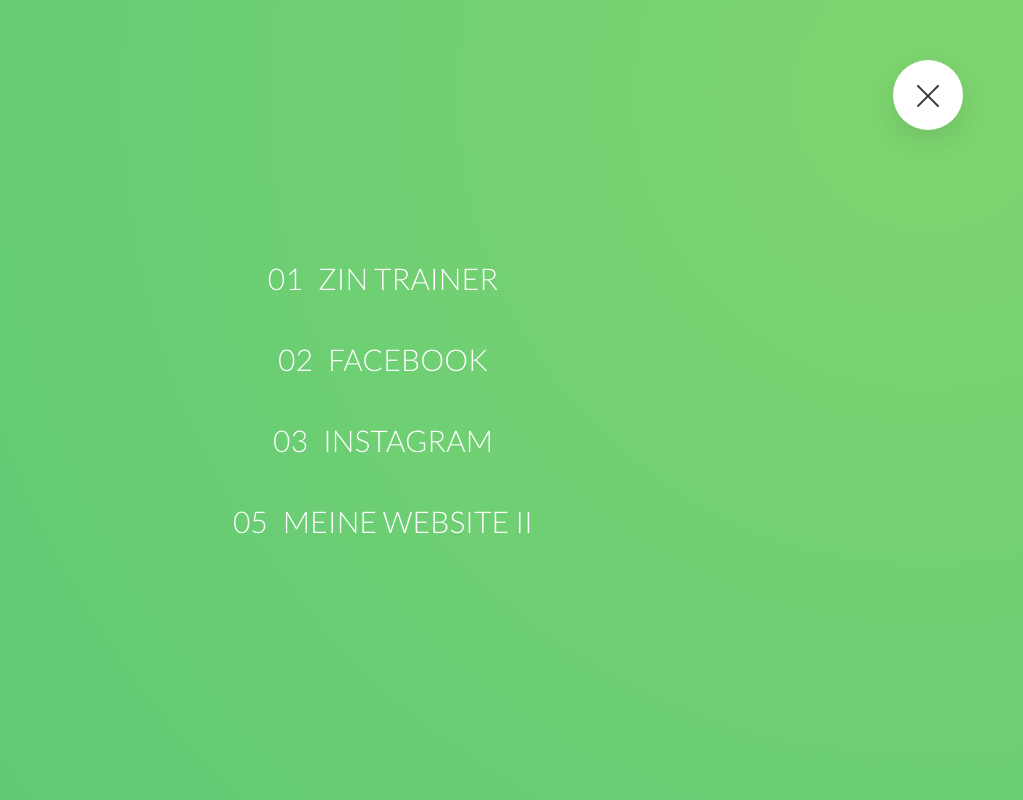
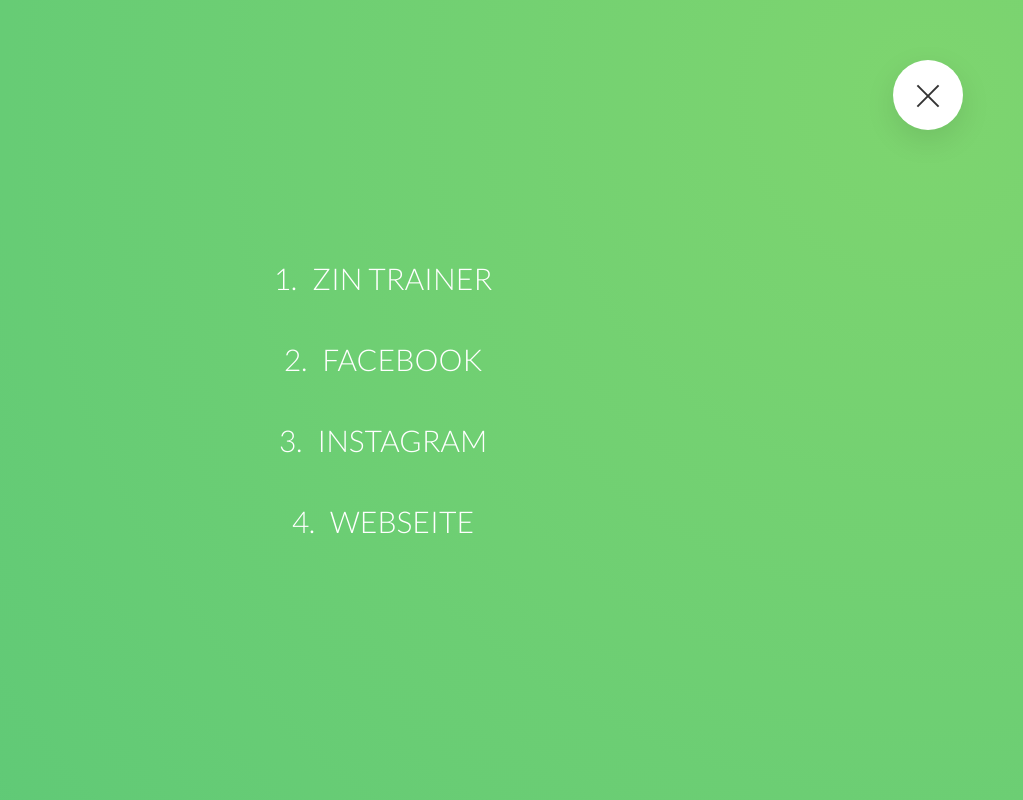
Before and after one commit to twochemist/lydiacss, a website: page index.html in a window 1280 px wide. Both pictures are taken after a click on the label 1185 px from the left and 95 px from the top of the page. Shown: the top 800 px of the page, without its empty margins (257-1280 px from the left). Drawn offline with Linux system fonts and the light colour scheme.

Commit message:
Update index.html

```diff
--- a/index.html
+++ b/index.html
@@ -27,10 +27,10 @@
 
             <nav class="navigation__nav">
                 <ul class="navigation__list">
-                    <li class="navigation__item"><a href="https://www.zumba.com/de-DE/profile/Lydia_Rodriguez/1739458" class="navigation__link"><span>01</span>ZIN Trainer</a></li>
-                    <li class="navigation__item"><a href="https://www.facebook.com/ZINLydiaRodriguez/" class="navigation__link"><span>02</span>Facebook</a></li>
-                    <li class="navigation__item"><a href="https://www.instagram.com/lydia_rodriguez_corcoba/?igshid=1t8tw9acoabou" class="navigation__link"><span>03</span>Instagram</a></li>
-                    <li class="navigation__item"><a href="https://lydiarodriguez.netlify.app/" class="navigation__link"><span>05</span>Meine Website II</a></li>
+                    <li class="navigation__item"><a href="https://www.zumba.com/de-DE/profile/Lydia_Rodriguez/1739458" class="navigation__link"><span>1.</span>ZIN Trainer</a></li>
+                    <li class="navigation__item"><a href="https://www.facebook.com/ZINLydiaRodriguez/" class="navigation__link"><span>2.</span>Facebook</a></li>
+                    <li class="navigation__item"><a href="https://www.instagram.com/lydia_rodriguez_corcoba/?igshid=1t8tw9acoabou" class="navigation__link"><span>3.</span>Instagram</a></li>
+                    <li class="navigation__item"><a href="https://lydiarodriguez.netlify.app/" class="navigation__link"><span>4.</span>Webseite</a></li>
                     </ul>
 
             </nav>
```
